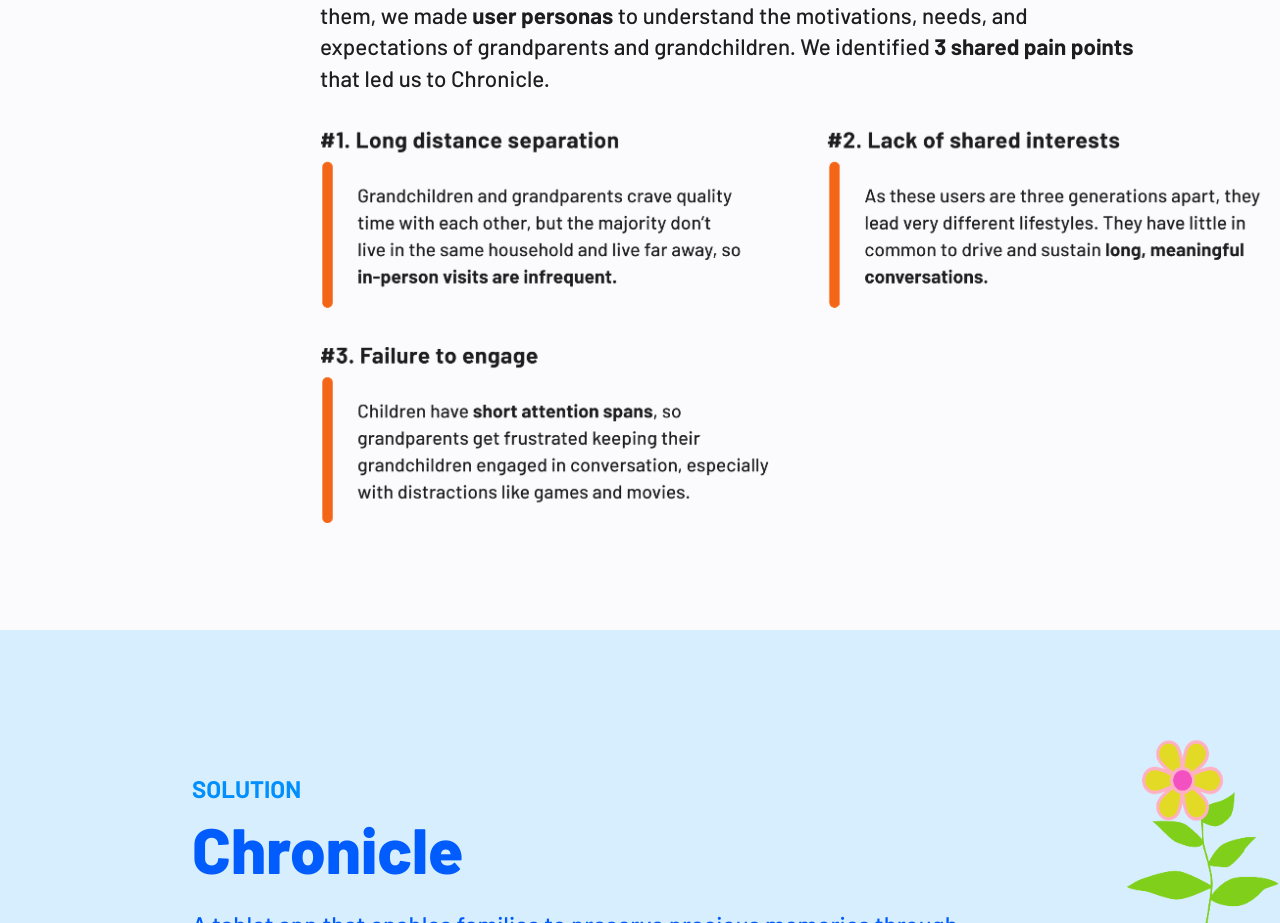
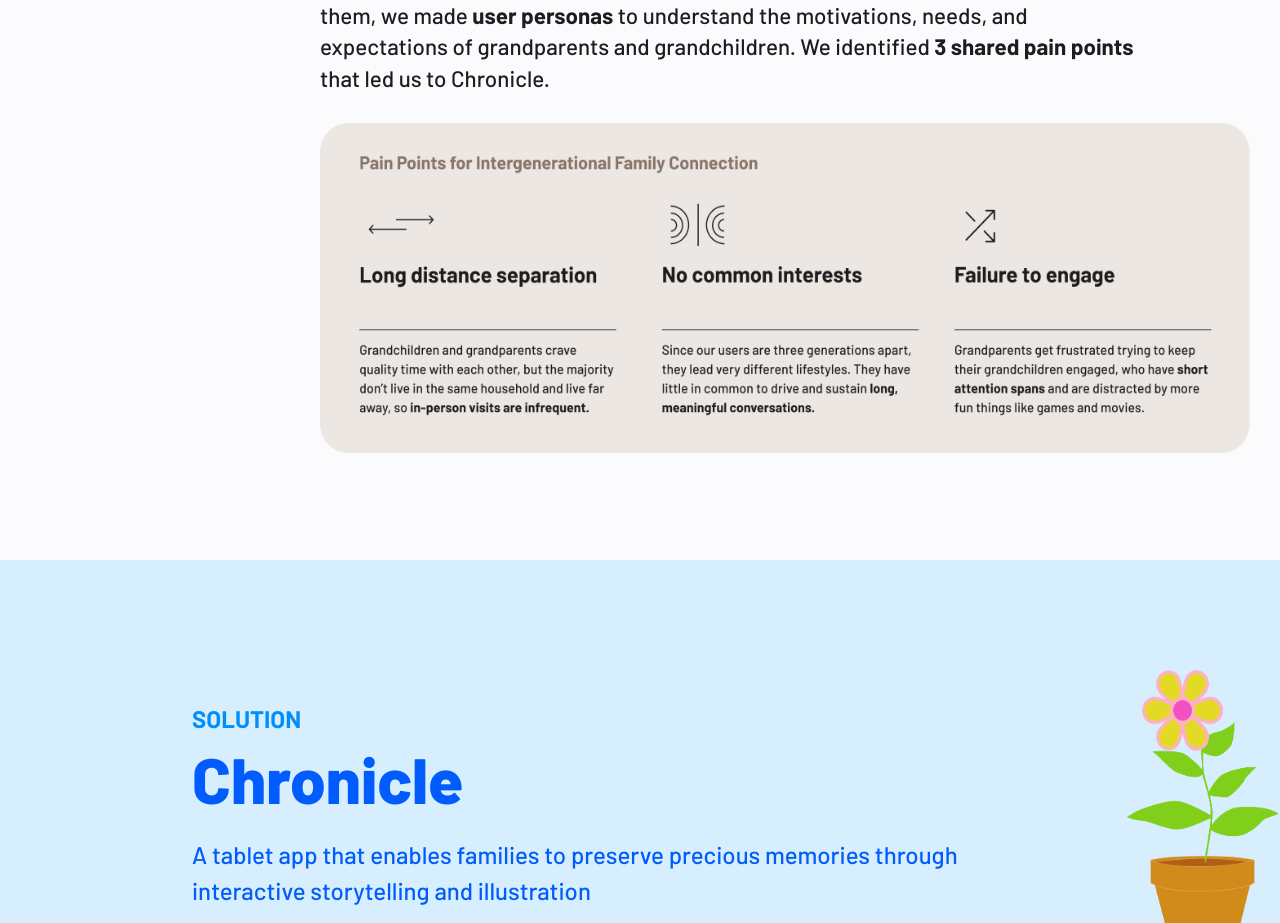
Before and after one commit to JustinChong123/personal-website, a React (Create React App) app: page /chronicle-case-study in a window 1280 px wide. Shown: the part 8271-9194 px from the top of the page. Built offline with nearby package versions, Linux system fonts and the light colour scheme.

Commit message:
updated chronicle pain points

```diff
--- a/src/components/Projects/Case Studies/Chronicle.js
+++ b/src/components/Projects/Case Studies/Chronicle.js
@@ -167,7 +167,7 @@ function Chronicle() {
                     <div className="caseMain">
                         <h1 className="caseSectionHeader">The <span id="chronicleDisconnectGradient">disconnect</span> between grandparents and grandchildren</h1>
                         <p className="caseText">To understand the pain points of our users and potential opportunities to address them, we made <span className="chronicleBoldText">user personas</span> to understand the motivations, needs, and expectations of grandparents and grandchildren. We identified <span className="chronicleBoldText">3 shared pain points</span> that led us to Chronicle.</p>
-                        <img src={chroniclePainPoints} width="950" height="400"/>
+                        <img src={chroniclePainPoints} width="930" height="330"/>
                     </div>
                 </div>
 
```
Also changed, not shown: src/components/Projects/Case Studies/Chronicle Images/chronicle-pain-points.png.
